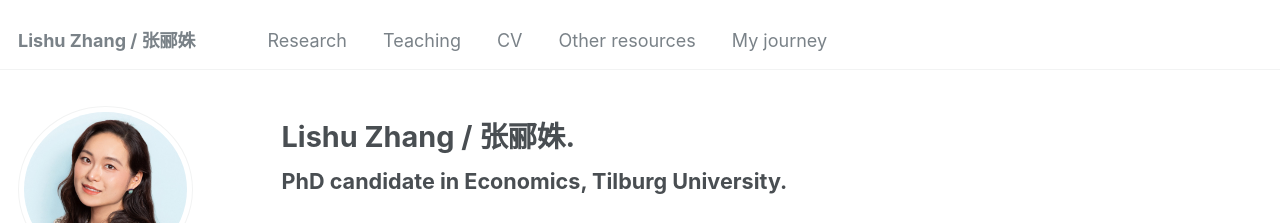
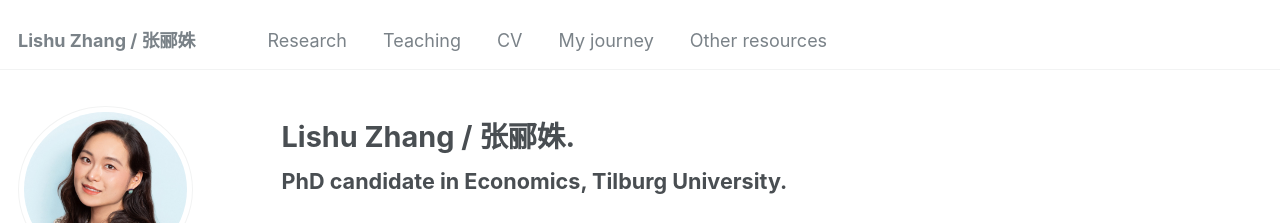
Before and after one commit to LishuZ/LishuZ.github.io, a Jekyll site: the page built from _pages/about.md, in a window 1280 px wide. Shown: the top 223 px of the page. Built offline with Jekyll 4.4.1, drawn with Linux system fonts in a browser that asks for light colours; some web fonts are replaced; part of the change alters nothing that is shown.

```diff
--- a/_data/navigation.yml
+++ b/_data/navigation.yml
@@ -21,11 +21,11 @@ main:
   - title: "CV"
     url: /cv/
 
-  - title: "Other resources"
-    url: /resources/
-
   - title: "My journey"
     url: /about/
 
   # - title: "Hobbies"
   #   url: /hobby/
+
+  - title: "Other resources"
+    url: /resources/
```
